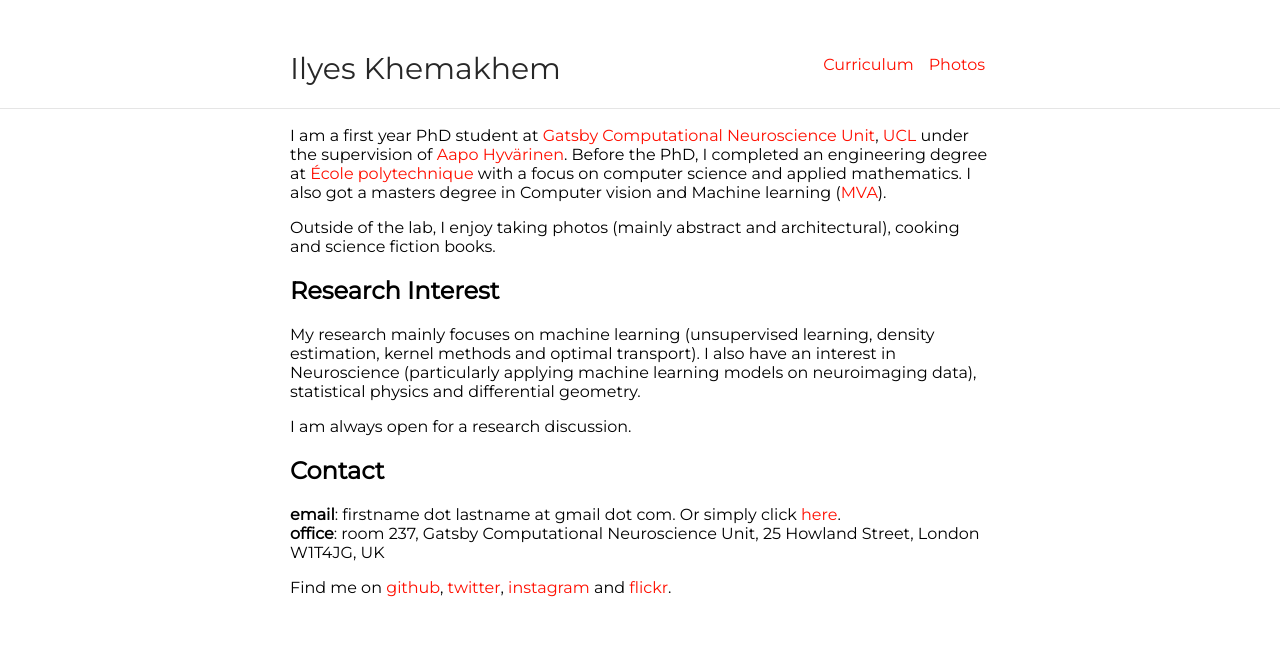
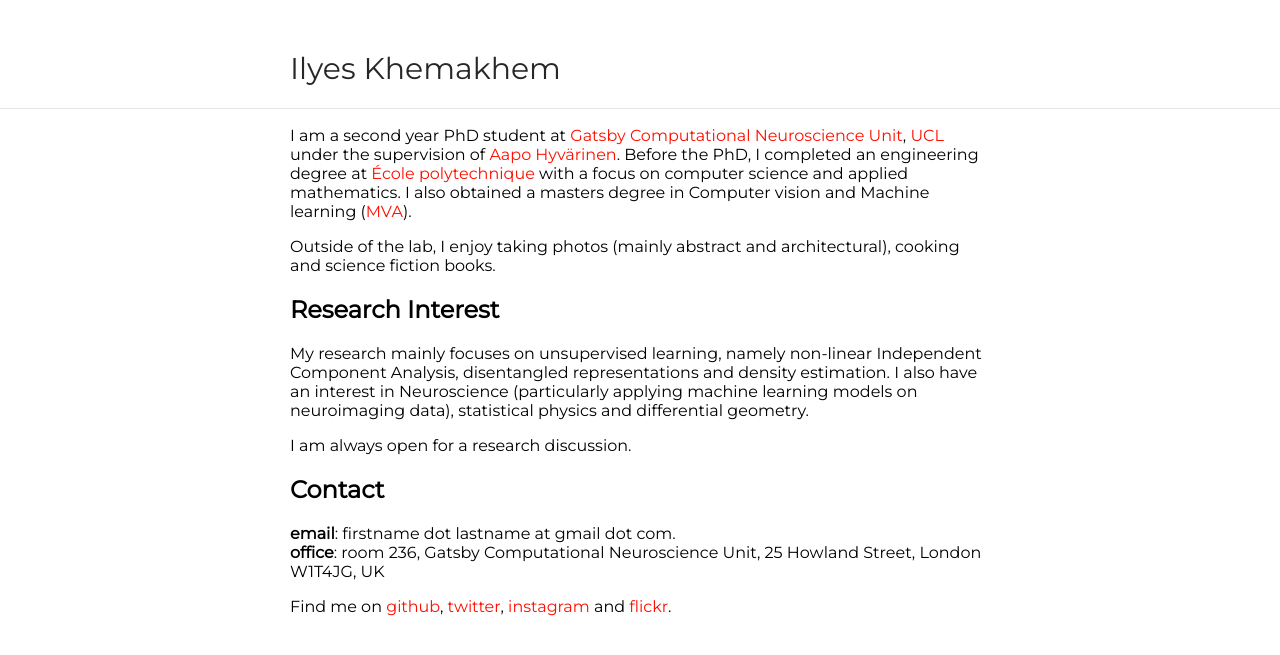
Before and after one commit to ilkhem/ilkhem.github.io, a Jekyll site: the page built from index.md, in a window 1280 px wide. Shown: the top 655 px of the page. Built offline with Jekyll 4.4.1, drawn with Linux system fonts in a browser that asks for light colours.

Commit message:
update site content for second year and new research interests

```diff
--- a/index.md
+++ b/index.md
@@ -3,19 +3,19 @@
 layout: home
 ---
 
-I am a first year PhD student at [Gatsby Computational Neuroscience Unit](http://www.gatsby.ucl.ac.uk/), [UCL](https://www.ucl.ac.uk/) under the supervision of [Aapo Hyvärinen](http://www.gatsby.ucl.ac.uk/~aapoh/). Before the PhD, I completed an engineering degree at [École polytechnique](https://www.polytechnique.edu) with a focus on computer science and applied mathematics. I also got a masters degree in Computer vision and Machine learning ([MVA](https://math.ens-paris-saclay.fr/version-francaise/formations/master-mva/)).
+I am a second year PhD student at [Gatsby Computational Neuroscience Unit](http://www.gatsby.ucl.ac.uk/), [UCL](https://www.ucl.ac.uk/) under the supervision of [Aapo Hyvärinen](http://www.gatsby.ucl.ac.uk/~aapoh/). Before the PhD, I completed an engineering degree at [École polytechnique](https://www.polytechnique.edu) with a focus on computer science and applied mathematics. I also obtained a masters degree in Computer vision and Machine learning ([MVA](https://math.ens-paris-saclay.fr/version-francaise/formations/master-mva/)).
 
 Outside of the lab, I enjoy taking photos (mainly abstract and architectural), cooking and science fiction books.
 
 ## Research Interest
 
-My research mainly focuses on machine learning (unsupervised learning, density estimation, kernel methods and optimal transport). I also have an interest in Neuroscience (particularly applying machine learning models on neuroimaging data), statistical physics and differential geometry.
+My research mainly focuses on unsupervised learning, namely non-linear Independent Component Analysis, disentangled representations and density estimation. I also have an interest in Neuroscience (particularly applying machine learning models on neuroimaging data), statistical physics and differential geometry.
 
 I am always open for a research discussion.
 
 ## Contact
-**email**: firstname dot lastname at gmail dot com. Or simply click [here](mailto: ilyes.khemakhem@gmail.com). <br/>
-**office**: room 237, Gatsby Computational Neuroscience Unit, 25 Howland Street, London W1T4JG, UK
+**email**: firstname dot lastname at gmail dot com. <br/>
+**office**: room 236, Gatsby Computational Neuroscience Unit, 25 Howland Street, London W1T4JG, UK
 
 
-Find me on [github](https://github.com/ilkhem), [twitter](https://twitter.com/banenelol), [instagram](https://www.instagram.com/ilyeskhemakhem/) and [flickr](https://www.flickr.com/photos/khemakhem/).
+Find me on [github](https://github.com/ilkhem), [twitter](https://twitter.com/banenelol), [instagram](https://www.instagram.com/layskh/) and [flickr](https://www.flickr.com/photos/khemakhem/).
```
Also changed, not shown: _pages/97_photos.md (+1 -0 lines), _pages/98_CV.md (+1 -0 lines), Gemfile.lock.
